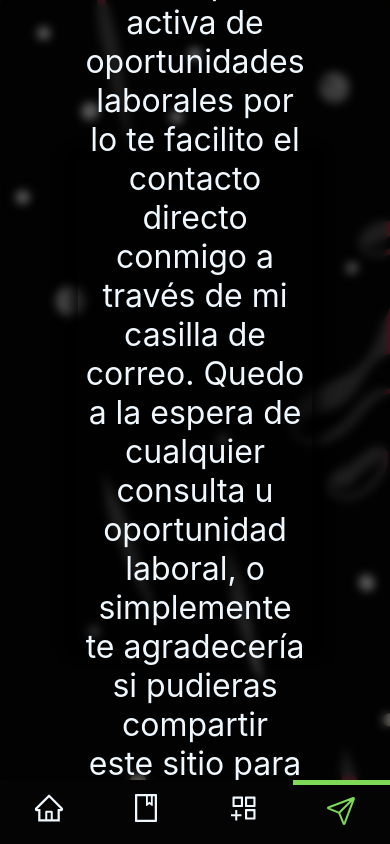
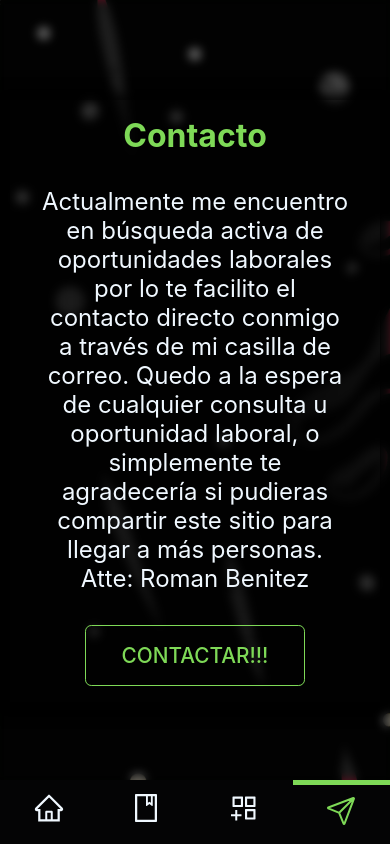
Before and after one commit to romanjbenitez/porfolio, a React (Vite) app: page /contact in a window 390 px wide. Built offline with nearby package versions, Linux system fonts and the light colour scheme.

Commit message:
arreglo responsive, projects y contact

```diff
--- a/src/styles/contact.scss
+++ b/src/styles/contact.scss
@@ -31,3 +31,36 @@
         color: rgb(0, 0, 0);
     }
 }
+
+
+@media (min-width: 1360px) and (max-width: 1502px) {
+    .contact{
+        width: 80%;
+        height: 80%;
+    }
+  }
+
+  @media (min-width: 1001px) and (max-width: 1359px) {
+    .contact{
+        width: 80%;
+        height: 80%;
+    }
+  }
+
+  @media (min-width: 0px) and (max-width: 1000px) {
+    .contact{
+        width: 95%;
+        height: auto;
+        .contact-tille{
+            font-size: 2rem;
+            margin-bottom: 2rem;
+            color: #7ed957;
+        }
+        .contact-text{
+            font-size: 1.5rem;
+            margin-bottom: 2rem;
+            text-align: center;
+        }
+    }
+
+  }
--- a/src/styles/projects.scss
+++ b/src/styles/projects.scss
@@ -165,8 +165,17 @@ ul {
     }
   }
 }
-@media (min-width: 0px) and (max-width: 1000px) {
+@media (min-width: 600px) and (max-width: 1000px) {
   .projects{
     gap: 5rem;
   }
 }
+
+@media (min-width: 0px) and (max-width: 599px) {
+  .social-media li {
+    a {
+      padding: .5rem 1.5rem;
+      font-size: 1.2rem;
+    }
+  }
+}
```
